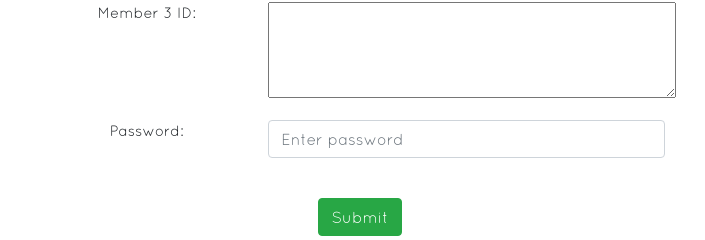
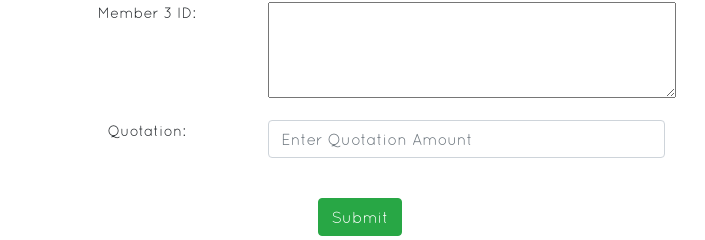
Before and after one commit to PrabhuPratik27/CrowdFund, a website: page src/product_reg.html in a window 1280 px wide. Shown: the part 203-443 px from the top of the page, 280-985 px from the left. Drawn offline with nearby package versions, Linux system fonts and the light colour scheme; files whose address does not match are found by name.

Commit message:
product_reg html css view_product html updated

```diff
--- a/src/product_reg.html
+++ b/src/product_reg.html
@@ -52,9 +52,9 @@
                         </div>
                         <div class="form-group">
                             <div class="row">
-                                <label class="control-label col-md-4" for="pwd">Password:</label>
+                                <label class="control-label col-md-4" for="pwd">Quotation:</label>
                                 <div class="col-md-8">
-                                    <input type="password" class="form-control" id="pwd" placeholder="Enter password">
+                                    <input type="text" class="form-control" id="pwd" placeholder="Enter Quotation Amount">
                                 </div>
                             </div>
                         </div>
```
